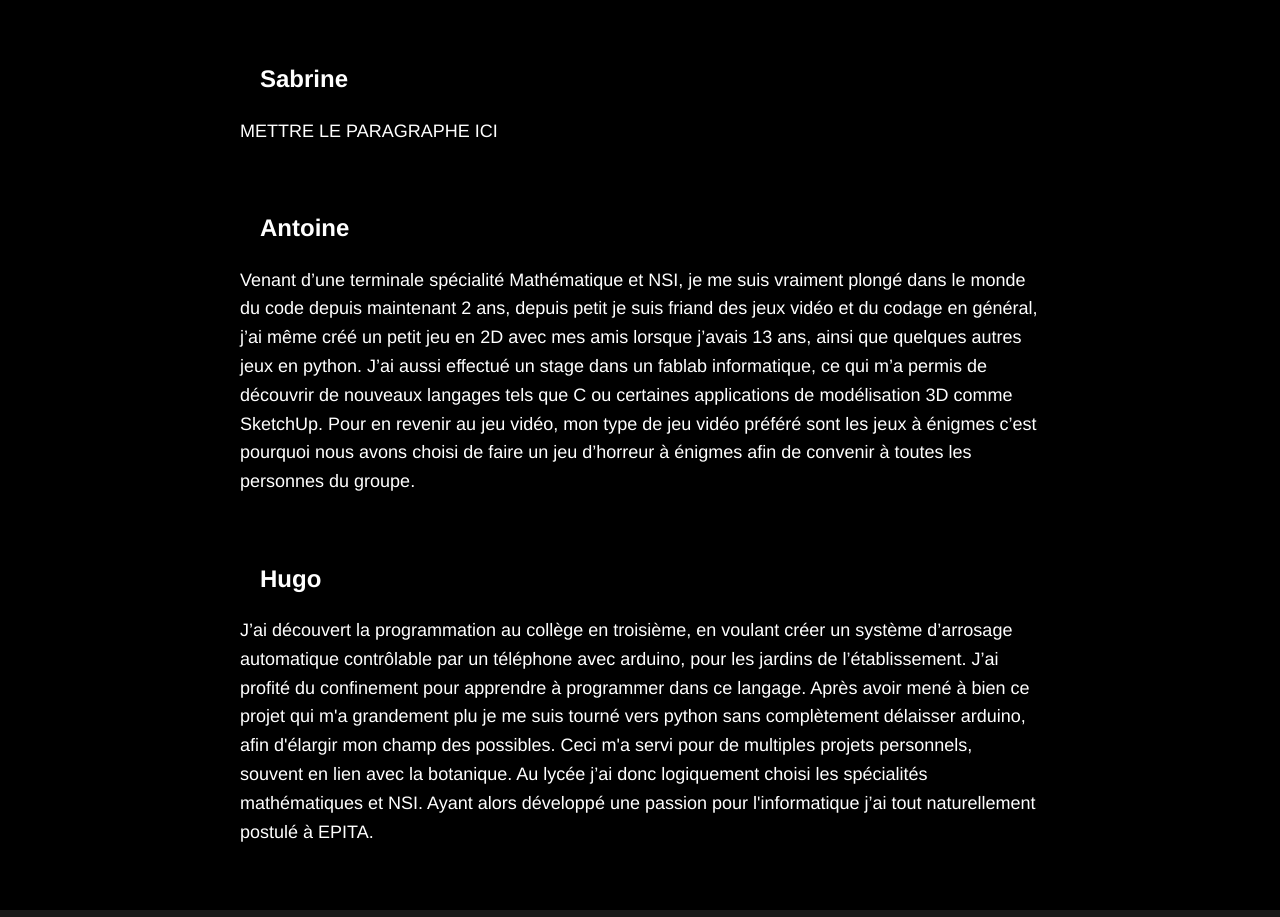
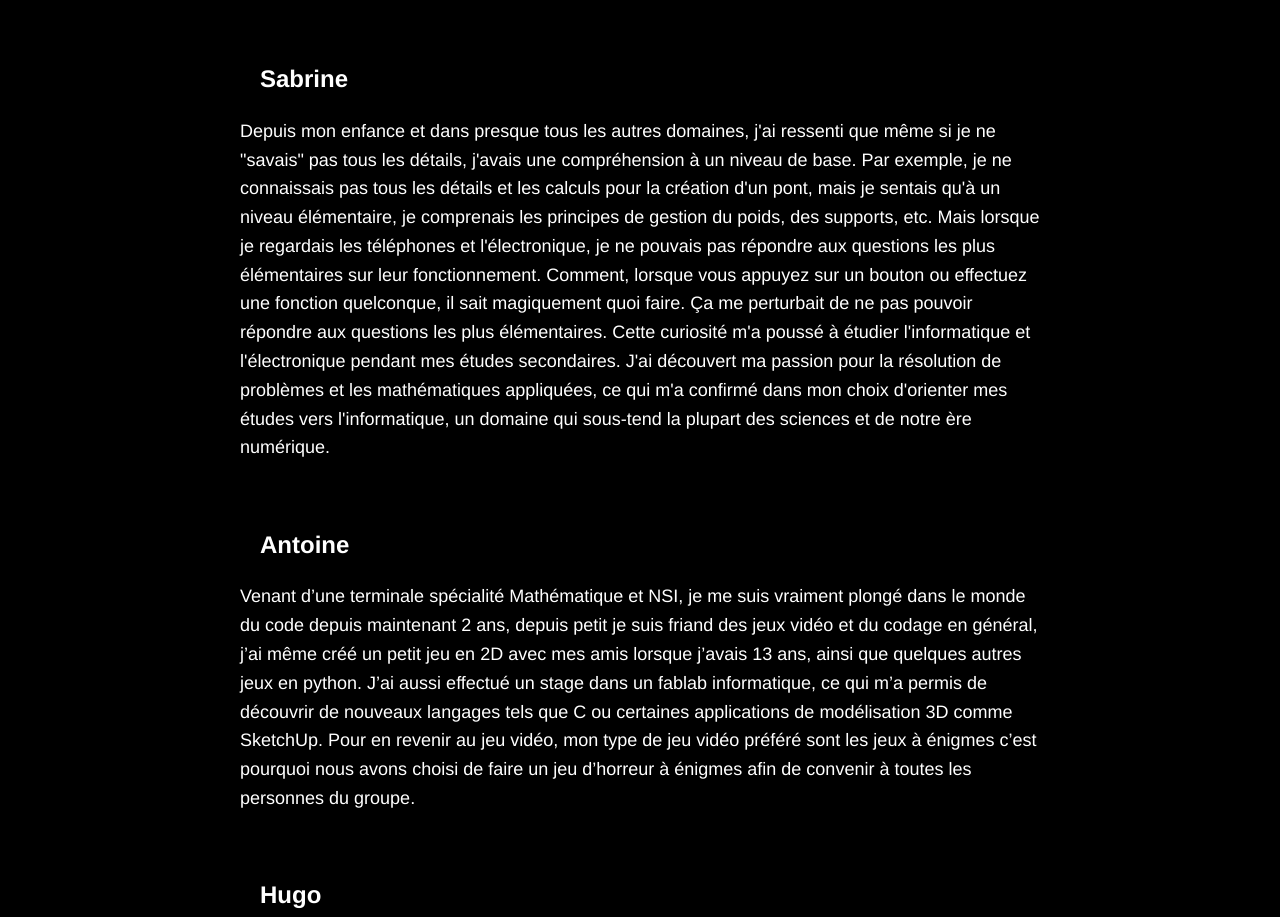
Before and after one commit to sabbywabbywassabby/siteWebBabouchka, a plain HTML site: page equipe.html in a window 1280 px wide. Shown: the part 1270-2187 px from the top of the page. Drawn offline with Linux system fonts and the light colour scheme.

Commit message:
Update equipe.html

```diff
--- a/equipe.html
+++ b/equipe.html
@@ -35,7 +35,7 @@
             <br>
 
             <h2>Sabrine</h2>
-            <p>METTRE LE PARAGRAPHE ICI</p>
+            <p>Depuis mon enfance et dans presque tous les autres domaines, j'ai ressenti que même si je ne "savais" pas tous les détails, j'avais une compréhension à un niveau de base. Par exemple, je ne connaissais pas tous les détails et les calculs pour la création d'un pont, mais je sentais qu'à un niveau élémentaire, je comprenais les principes de gestion du poids, des supports, etc. Mais lorsque je regardais les téléphones et l'électronique, je ne pouvais pas répondre aux questions les plus élémentaires sur leur fonctionnement. Comment, lorsque vous appuyez sur un bouton ou effectuez une fonction quelconque, il sait magiquement quoi faire. Ça me perturbait de ne pas pouvoir répondre aux questions les plus élémentaires. Cette curiosité m'a poussé à étudier l'informatique et l'électronique pendant mes études secondaires. J'ai découvert ma passion pour la résolution de problèmes et les mathématiques appliquées, ce qui m'a confirmé dans mon choix d'orienter mes études vers l'informatique, un domaine qui sous-tend la plupart des sciences et de notre ère numérique.</p>
             <br>
 
             <h2>Antoine</h2>
```
